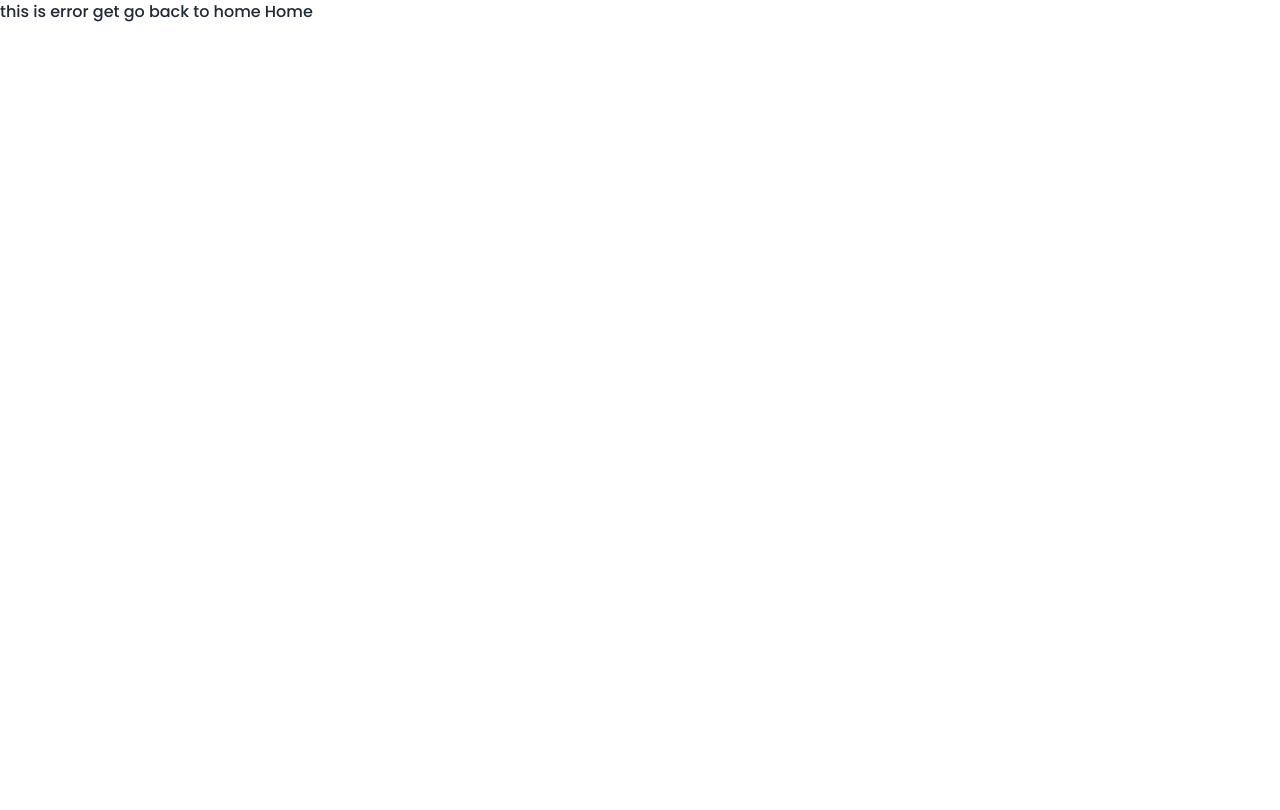
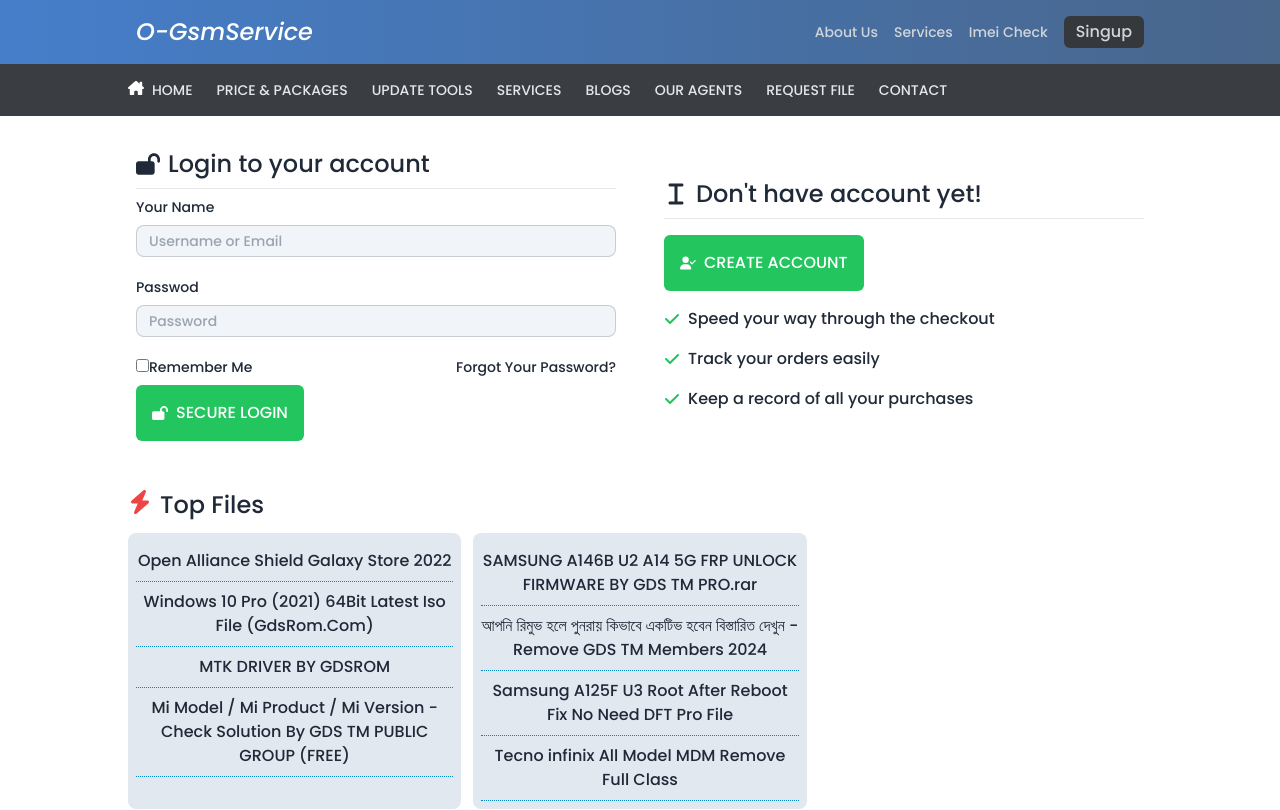
Before and after one commit to ashaansojib/paid-gsm-service, a React (Vite) app: page /sign-in in a window 1280 px wide. Shown: the top 810 px of the page. Built offline with nearby package versions, Linux system fonts and the light colour scheme.

Commit message:
login page design

```diff
--- /dev/null
+++ b/src/pages/authentication/SignIn.jsx
@@ -0,0 +1,42 @@
+import React from 'react';
+import { FaCheck, FaI, FaLockOpen, FaUserCheck } from 'react-icons/fa6';
+import { Link } from 'react-router-dom';
+
+const SignIn = () => {
+    return (
+        <div className='my-container grid md:grid-cols-2 justify-between items-center grid-cols-1 my-4 gap-12 p-2'>
+            <div>
+                <h2 className='text-2xl py-2 flex items-center gap-2 border-b'><FaLockOpen /> Login to your account</h2>
+                <label>
+                    <p className='text-sm py-2'>Your Name</p>
+                    <input type="text" className='input input-bordered input-sm bg-slate-100 w-full' placeholder='Username or Email' />
+                </label>
+                <label className='py-3 inline-block w-full'>
+                    <p className='text-sm py-2'>Passwod</p>
+                    <input type="password" className='input input-bordered input-sm bg-slate-100 w-full' placeholder='Password' />
+                </label>
+                <div className='flex justify-between items-center'>
+                    <label className='py-2 inline-block text-sm'>
+                        <input type="checkbox" name="" id="" />
+                        <span>Remember Me</span>
+                    </label>
+                    <p className='text-sm hover:underline'>Forgot Your Password?</p>
+                </div>
+                <button className='p-4 bg-green-500 text-white rounded-md uppercase flex items-center gap-2'><FaLockOpen /> Secure Login</button>
+            </div>
+            <div>
+                <h2 className='text-2xl py-2 flex items-center gap-2 border-b'><FaI /> Don't have account yet!</h2>
+                <Link to="/sign-up">
+                <button className='p-4 bg-green-500 text-white rounded-md uppercase flex items-center gap-2 my-4'><FaUserCheck /> Create account</button>
+                </Link>
+                <div className='md:space-y-4'>
+                    <p className='flex gap-2 items-center'><FaCheck className='text-green-500'/> Speed your way through the checkout</p>
+                    <p className='flex gap-2 items-center'><FaCheck className='text-green-500'/>Track your orders easily</p>
+                    <p className='flex gap-2 items-center'><FaCheck className='text-green-500'/>Keep a record of all your purchases</p>
+                </div>
+            </div>
+        </div>
+    );
+};
+
+export default SignIn;
--- /dev/null
+++ b/src/pages/authentication/SignUp.jsx
@@ -0,0 +1,11 @@
+import React from 'react';
+
+const SignUp = () => {
+    return (
+        <div>
+            register page
+        </div>
+    );
+};
+
+export default SignUp;
--- a/src/pages/dashboard/AdminSidebar.jsx
+++ b/src/pages/dashboard/AdminSidebar.jsx
@@ -5,7 +5,7 @@
 
 const AdminSidebar = () => {
     return (
-        <div className='bg-[#111C43] p-2 h-screen'>
+        <div className='bg-[#111C43] p-2 h-screen sticky top-0 z-40'>
             <Profile />
             <Link className='admin-nav' to="/admin/add-services"><FaHouseChimney/> Services</Link>
             <Link className='admin-nav' to="/admin/create-post"><FaFile /> Posts</Link>
```
Also changed, not shown: src/router/router.jsx (+10 -0 lines).
